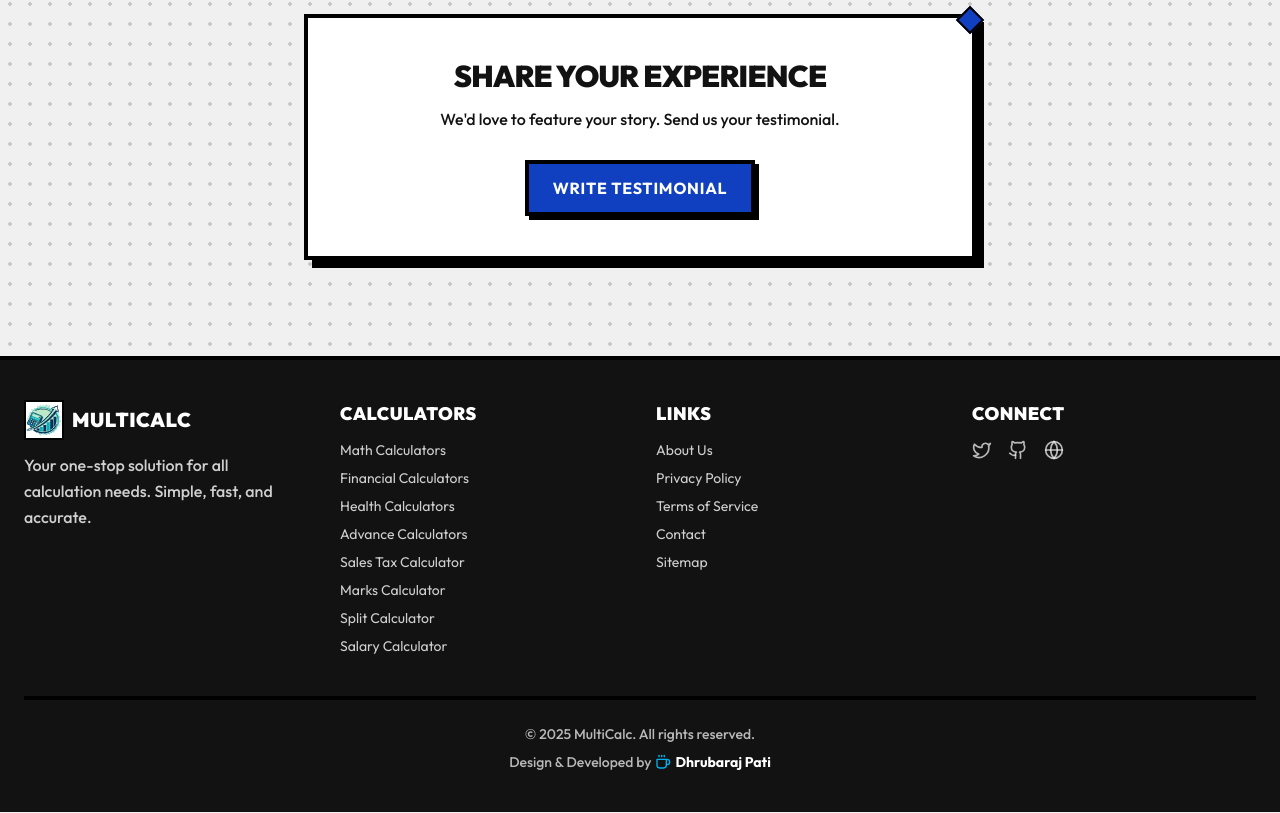
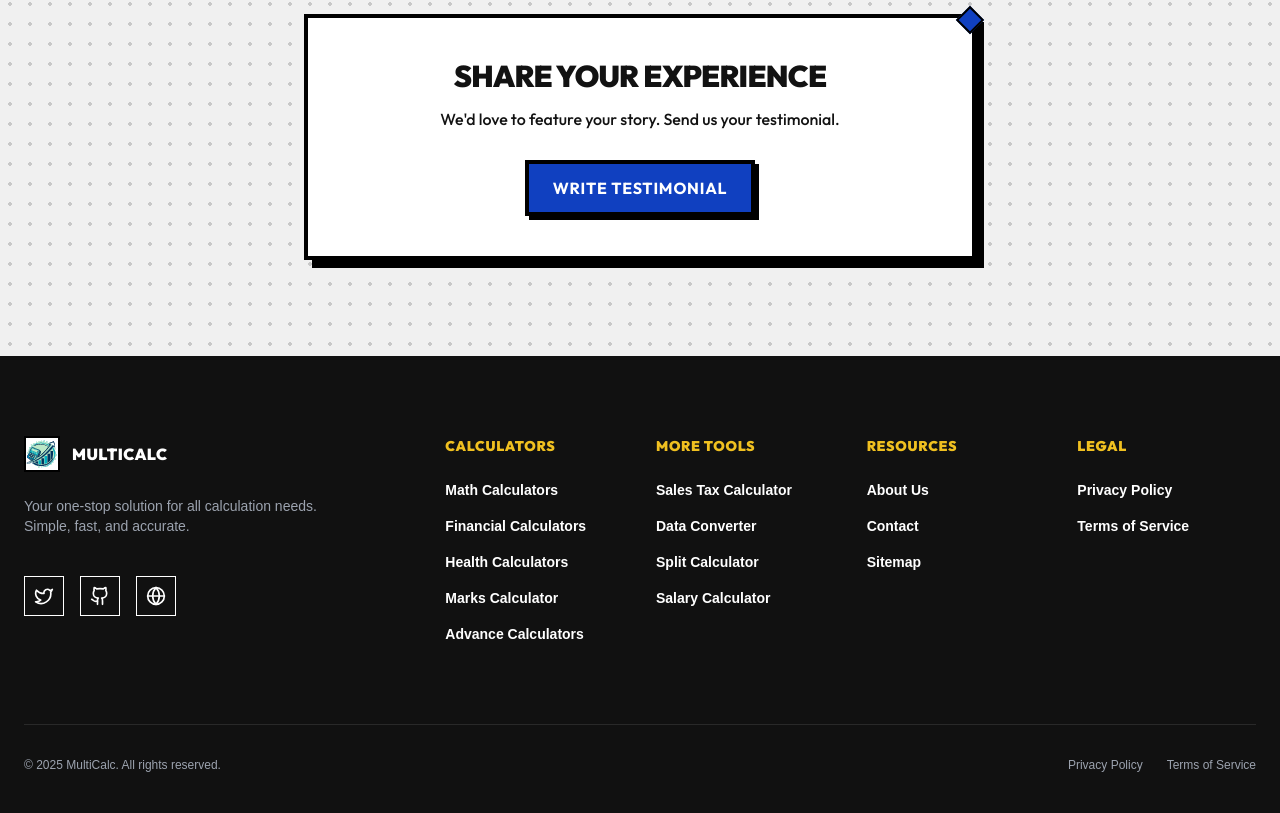
Before and after one commit to codewithdhruba01/MultiCalc, a React (Vite) app: page / in a window 1280 px wide. Shown: the part 4330-5143 px from the top of the page. Built offline with nearby package versions, Linux system fonts and the light colour scheme; a web font is replaced by a local one.

Commit message:
refactor: overhaul footer design and layout, update links, and integrate social icons.

```diff
--- a/src/components/layouts/Footer.tsx
+++ b/src/components/layouts/Footer.tsx
@@ -1,6 +1,6 @@
 import { useEffect } from 'react';
 import { Container } from '../ui/Container';
-import { Github, Coffee, Twitter, Globe } from 'lucide-react';
+import { Github, Twitter, Globe } from 'lucide-react';
 import { Link } from 'react-router-dom';
 
 export default function Footer() {
@@ -39,191 +39,172 @@ export default function Footer() {
   }, []);
 
   return (
-    <footer className="border-t-4 border-black bg-[#121212] text-white py-10 select-none">
+    <footer className="bg-[#111111] text-white pt-20 pb-10 select-none font-satoshi">
       <Container>
-        <div className="grid grid-cols-1 gap-8 md:grid-cols-2 lg:grid-cols-4">
-          <div className="space-y-3">
-            <Link to="/" className="flex items-center gap-2 font-bold text-xl">
+        <div className="grid grid-cols-1 md:grid-cols-2 lg:grid-cols-6 gap-x-8 gap-y-16">
+          {/* Top Left: Logo & Socials */}
+          <div className="col-span-1 md:col-span-2 lg:col-span-2 flex flex-col items-start pr-8">
+            <Link to="/" className="flex items-center gap-3 mb-6 hover:opacity-90 transition-opacity">
               <img
                 src="/images/logo.svg"
                 alt="MultiCalc logo"
-                className="h-10 w-10 border-2 border-black bg-white"
+                className="h-9 w-9 border-2 border-black bg-white"
                 loading="lazy"
               />
               <span className="font-outfit font-black uppercase tracking-wide">MultiCalc</span>
             </Link>
-            <p className="text-base text-white/80 font-outfit font-medium leading-relaxed">
-              Your one-stop solution for all calculation needs. Simple, fast,
-              and accurate.
+            <p className="text-gray-400 font-medium text-sm mb-10 max-w-sm">
+              Your one-stop solution for all calculation needs. <br className="hidden sm:block" /> Simple, fast, and accurate.
             </p>
+            <div className="flex gap-4">
+              <a
+                href="https://x.com/codewithdhruba"
+                target="_blank"
+                rel="noreferrer"
+                className="w-10 h-10 border border-white flex items-center justify-center hover:bg-white hover:text-black transition-colors"
+                aria-label="Twitter"
+              >
+                <Twitter className="h-5 w-5" />
+              </a>
+              <a
+                href="https://github.com/codewithdhruba01/MultiCalc"
+                target="_blank"
+                rel="noreferrer"
+                className="w-10 h-10 border border-white flex items-center justify-center hover:bg-white hover:text-black transition-colors"
+                aria-label="GitHub"
+              >
+                <Github className="h-5 w-5" />
+              </a>
+              <a
+                href="https://codewithdhruba.in/"
+                target="_blank"
+                rel="noreferrer"
+                className="w-10 h-10 border border-white flex items-center justify-center hover:bg-white hover:text-black transition-colors"
+                aria-label="Website"
+              >
+                <Globe className="h-5 w-5" />
+              </a>
+            </div>
           </div>
 
-          {/* Calculator Links */}
-          <div>
-            <h3 className="mb-3 text-lg font-black uppercase tracking-wide font-outfit">
+          {/* Top Right: PRODUCT */}
+          <div className="col-span-1">
+            <h3 className="text-[#F0C020] font-black uppercase tracking-wider mb-6 text-sm font-outfit">
               Calculators
             </h3>
-            <ul className="space-y-2 text-sm">
-              <li>
-                <Link
-                  to="/basic-calculators"
-                  className="text-white/80 hover:text-white"
-                >
+            <ul className="space-y-4 text-sm font-bold text-white">
+              <li className="flex items-center gap-2">
+                <Link to="/basic-calculators" className="hover:text-gray-300 transition-colors">
                   Math Calculators
                 </Link>
               </li>
-              <li>
-                <Link
-                  to="/financial-calculators"
-                  className="text-white/80 hover:text-white"
-                >
+              <li className="flex items-center gap-2">
+                <Link to="/financial-calculators" className="hover:text-gray-300 transition-colors">
                   Financial Calculators
                 </Link>
               </li>
-              <li>
-                <Link
-                  to="/health-calculators"
-                  className="text-white/80 hover:text-white"
-                >
+              <li className="flex items-center gap-2">
+                <Link to="/health-calculators" className="hover:text-gray-300 transition-colors">
                   Health Calculators
                 </Link>
               </li>
-              <li>
-                <Link
-                  to="/advance-calculators"
-                  className="text-white/80 hover:text-white"
-                >
+              <li className="flex items-center gap-2">
+                <Link to="/marks-calculators" className="hover:text-gray-300 transition-colors">
+                  Marks Calculator
+                </Link>
+              </li>
+              <li className="flex items-center gap-2">
+                <Link to="/advance-calculators" className="hover:text-gray-300 transition-colors">
                   Advance Calculators
                 </Link>
               </li>
+            </ul>
+          </div>
+
+          {/* Top Right: COMPANY */}
+          <div className="col-span-1">
+            <h3 className="text-[#F0C020] font-black uppercase tracking-wider mb-6 text-sm font-outfit">
+              More Tools
+            </h3>
+            <ul className="space-y-4 text-sm font-bold text-white">
               <li>
-                <Link
-                  to="/SalesTax-Calculator"
-                  className="text-white/80 hover:text-white"
-                >
+                <Link to="/SalesTax-Calculator" className="hover:text-gray-300 transition-colors">
                   Sales Tax Calculator
                 </Link>
               </li>
               <li>
-                <Link
-                  to="/marks-calculators"
-                  className="text-white/80 hover:text-white"
-                >
-                  Marks Calculator
+                <Link to="/data-converter" className="hover:text-gray-300 transition-colors">
+                  Data Converter
                 </Link>
               </li>
               <li>
-                <Link
-                  to="/split-calculator"
-                  className="text-white/80 hover:text-white"
-                >
+                <Link to="/split-calculator" className="hover:text-gray-300 transition-colors">
                   Split Calculator
                 </Link>
               </li>
               <li>
-                <Link
-                  to="/salary-calculator"
-                  className="text-white/80 hover:text-white"
-                >
+                <Link to="/salary-calculator" className="hover:text-gray-300 transition-colors">
                   Salary Calculator
                 </Link>
               </li>
             </ul>
           </div>
 
-          {/* Important Links */}
-          <div>
-            <h3 className="mb-3 text-lg font-black uppercase tracking-wide font-outfit">
-              Links
+          {/* Bottom Left: RESOURCES */}
+          <div className="col-span-1">
+            <h3 className="text-[#F0C020] font-black uppercase tracking-wider mb-6 text-sm font-outfit">
+              Resources
             </h3>
-            <ul className="space-y-2 text-sm">
+            <ul className="space-y-4 text-sm font-bold text-white">
               <li>
-                <Link
-                  to="/about"
-                  className="text-white/80 hover:text-white"
-                >
+                <Link to="/about" className="hover:text-gray-300 transition-colors">
                   About Us
                 </Link>
               </li>
               <li>
-                <Link
-                  to="/privacy-policy"
-                  className="text-white/80 hover:text-white"
-                >
-                  Privacy Policy
-                </Link>
-              </li>
-              <li>
-                <Link
-                  to="/terms-of-service"
-                  className="text-white/80 hover:text-white"
-                >
-                  Terms of Service
-                </Link>
-              </li>
-              <li>
-                <Link
-                  to="/contact"
-                  className="text-white/80 hover:text-white"
-                >
+                <Link to="/contact" className="hover:text-gray-300 transition-colors">
                   Contact
                 </Link>
               </li>
               <li>
-                <Link
-                  to="/sitemap.xml"
-                  className="text-white/80 hover:text-white"
-                >
+                <Link to="/sitemap.xml" className="hover:text-gray-300 transition-colors">
                   Sitemap
                 </Link>
               </li>
             </ul>
           </div>
 
-          {/* Social Icons */}
-          <div>
-            <h3 className="mb-3 text-lg font-black uppercase tracking-wide font-outfit">
-              Connect
+          {/* Bottom Left: LEGAL */}
+          <div className="col-span-1">
+            <h3 className="text-[#F0C020] font-black uppercase tracking-wider mb-6 text-sm font-outfit">
+              Legal
             </h3>
-            <div className="flex space-x-4">
-              <a
-                href="https://x.com/codewithdhruba"
-                className="text-white/70 hover:text-white"
-              >
-                <Twitter className="h-5 w-5" />
-              </a>
-              <a
-                href="https://github.com/codewithdhruba01/MultiCalc"
-                className="text-white/70 hover:text-white"
-              >
-                <Github className="h-5 w-5" />
-              </a>
-              <a
-                href="https://codewithdhruba.vercel.app/"
-                className="text-white/70 hover:text-white"
-              >
-                <Globe className="h-5 w-5" />
-              </a>
-            </div>
+            <ul className="space-y-4 text-sm font-bold text-white">
+              <li>
+                <Link to="/privacy-policy" className="hover:text-gray-300 transition-colors">
+                  Privacy Policy
+                </Link>
+              </li>
+              <li>
+                <Link to="/terms-of-service" className="hover:text-gray-300 transition-colors">
+                  Terms of Service
+                </Link>
+              </li>
+            </ul>
           </div>
         </div>
 
-        <div className="mt-10 border-t-4 border-black pt-6 text-center">
-          <p className="text-sm text-white/70 font-outfit font-medium">
-            &copy; {currentYear} MultiCalc. All rights reserved.
-          </p>
-          <p className="text-sm text-white/70 flex items-center font-outfit font-medium justify-center mt-2">
-            Design & Developed by{' '}
-            <Coffee className="w-4 h-4 mx-1 text-[#04afee]" />
-            <a
-              href="https://codewithdhruba.vercel.app/"
-              target="_blank"
-              rel="noopener noreferrer"
-              className="text-white hover:underline underline-offset-4 transition-colors font-outfit font-bold"
-            >
-              Dhrubaraj Pati
-            </a>
-          </p>
+        {/* Bottom Bar */}
+        <div className="mt-20 pt-8 border-t border-white/10 flex flex-col md:flex-row justify-between items-center text-xs font-medium text-gray-400">
+          <p>&copy; {currentYear} MultiCalc. All rights reserved.</p>
+          <div className="flex gap-6 mt-4 md:mt-0">
+            <Link to="/privacy-policy" className="hover:text-white transition-colors">
+              Privacy Policy
+            </Link>
+            <Link to="/terms-of-service" className="hover:text-white transition-colors">
+              Terms of Service
+            </Link>
+          </div>
         </div>
       </Container>
     </footer>
```
